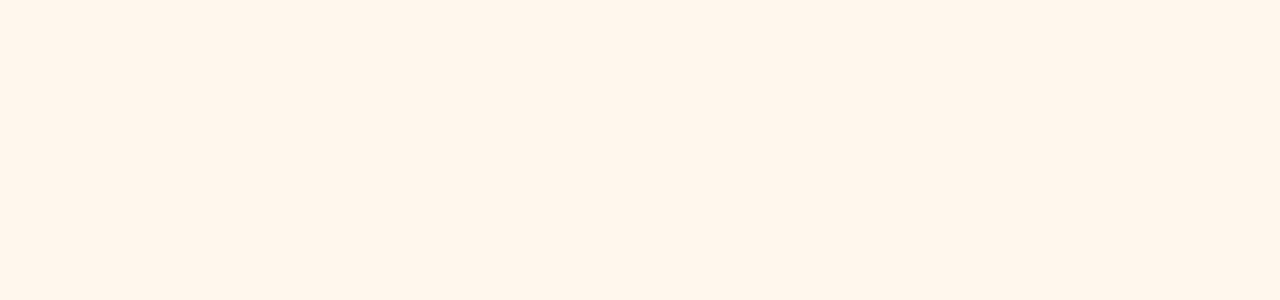
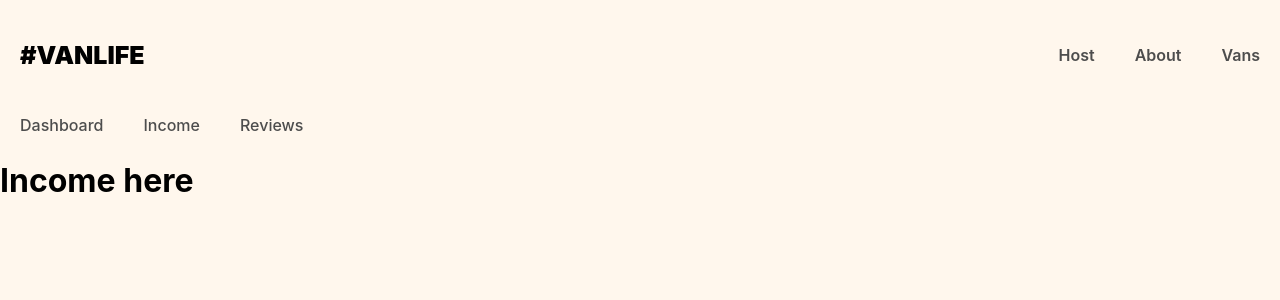
Before and after one commit to deja-v/van-life, a React (Vite) app: page /host/income in a window 1280 px wide. Before the commit this address had no page. Shown: the top 300 px of the page. Built offline with nearby package versions, Linux system fonts and the light colour scheme; what miragejs would draw is missing.

Commit message:
created new component hostLayout which contains links to other routes

```diff
--- a/src/App.jsx
+++ b/src/App.jsx
@@ -6,6 +6,10 @@
 import Vans from './pages/vans/Vans.jsx';
 import VanDetails from './pages/vans/VanDetails.jsx';
 import Layout from './components/Layout.jsx';
+import Dashboard from './pages/host/Dashboard.jsx';
+import Income from './pages/host/Income.jsx';
+import Reviews from './pages/host/Reviews.jsx';
+import HostLayout from './components/HostLayout.jsx';
 export default function App() {
   return (
     <BrowserRouter>
@@ -16,6 +20,10 @@
             <Route path="/about" element={<About />} />
             <Route path="/vans" element={<Vans />}/>
             <Route path="/vans/:id" element={<VanDetails />}/>
+            <Route path="/host" element={<HostLayout/>}>
+              <Route path="/host/income" element={<Income/>}/>
+              <Route path="/host/reviews" element={<Reviews/>}/>
+            </Route>
         </Route>
       </Routes>
     </BrowserRouter>
--- a/src/components/Header.jsx
+++ b/src/components/Header.jsx
@@ -6,6 +6,7 @@
         <header>
             <Link className="site-logo" to="/">#VanLife</Link>
             <nav>
+            <Link to="/host">Host</Link>
             <Link to="/about">About</Link>
             <Link to="/vans">Vans</Link>
             </nav>
--- /dev/null
+++ b/src/components/HostLayout.jsx
@@ -0,0 +1,15 @@
+import React from "react";
+import { Link,Outlet } from "react-router-dom";
+
+export default function HostLayout(){
+    return (
+        <>
+            <nav className="host-nav">
+                <Link to="/host">Dashboard</Link>
+                <Link to="/host/income">Income</Link>
+                <Link to="/host/reviews">Reviews</Link>
+            </nav>
+            <Outlet/>
+        </>
+    )
+}
--- a/src/index.css
+++ b/src/index.css
@@ -287,3 +287,20 @@
   font-size: 1.125rem;
   width: 15%;
 }
+
+.host-nav {
+  display: flex;
+}
+
+.host-nav a {
+  text-decoration: none;
+  color: #4D4D4D;
+  font-weight: 500;
+  padding: 5px 20px;
+}
+
+.host-nav a:hover {
+  color: #161616;
+  text-decoration: underline;
+  font-weight: 600;
+}
--- /dev/null
+++ b/src/pages/host/Dashboard.jsx
@@ -0,0 +1,7 @@
+import React from "react";
+
+export default function Dashboard(){
+    return (
+        <h1>Dashboard here</h1>
+    )
+}
--- /dev/null
+++ b/src/pages/host/Income.jsx
@@ -0,0 +1,7 @@
+import React from "react";
+
+export default function Income(){
+    return (
+        <h1>Income here</h1>
+    )
+}
--- /dev/null
+++ b/src/pages/host/Reviews.jsx
@@ -0,0 +1,7 @@
+import React from "react";
+
+export default function Reviews(){
+    return (
+        <h1>Reviews here</h1>
+    )
+}
```
